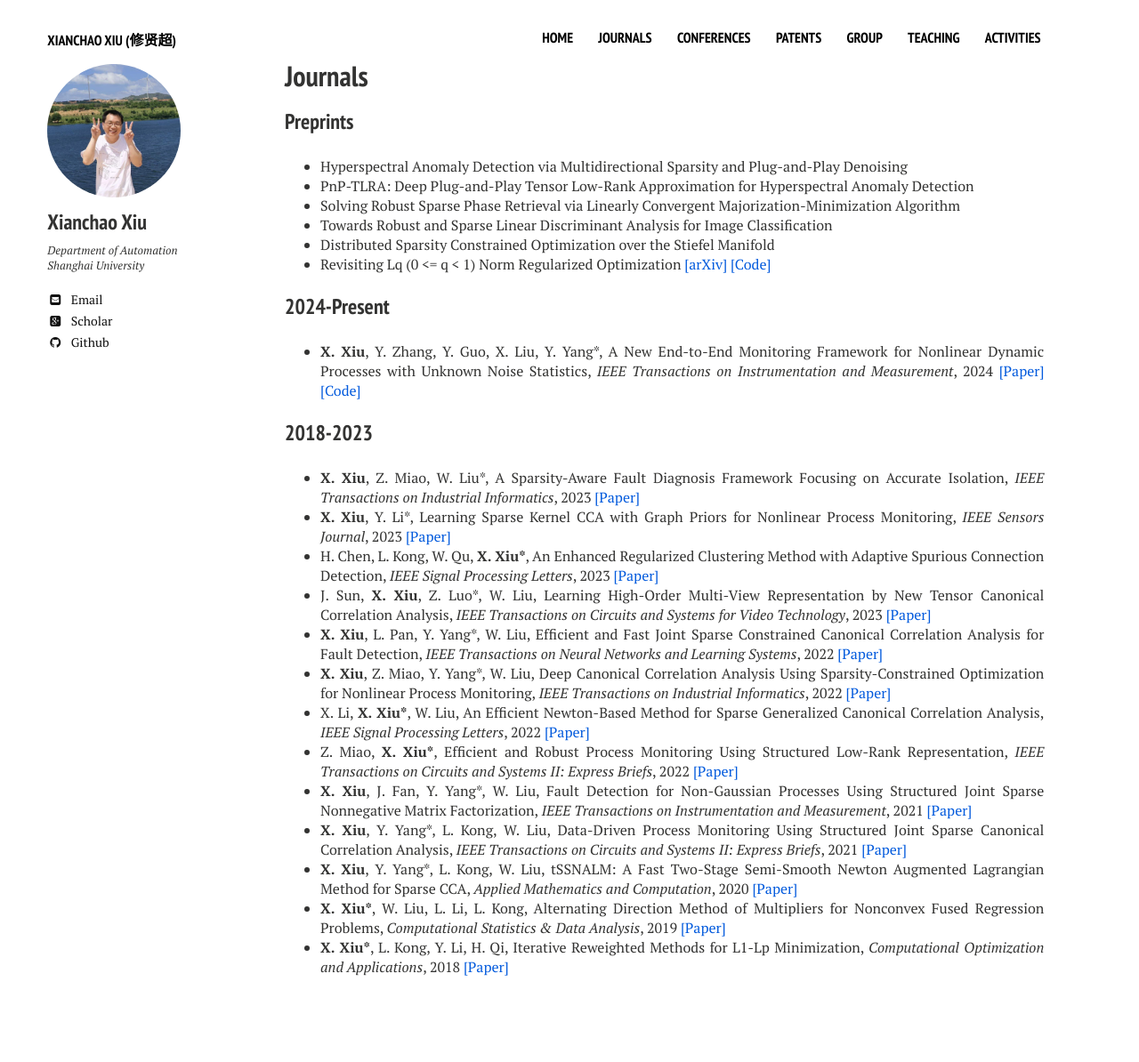
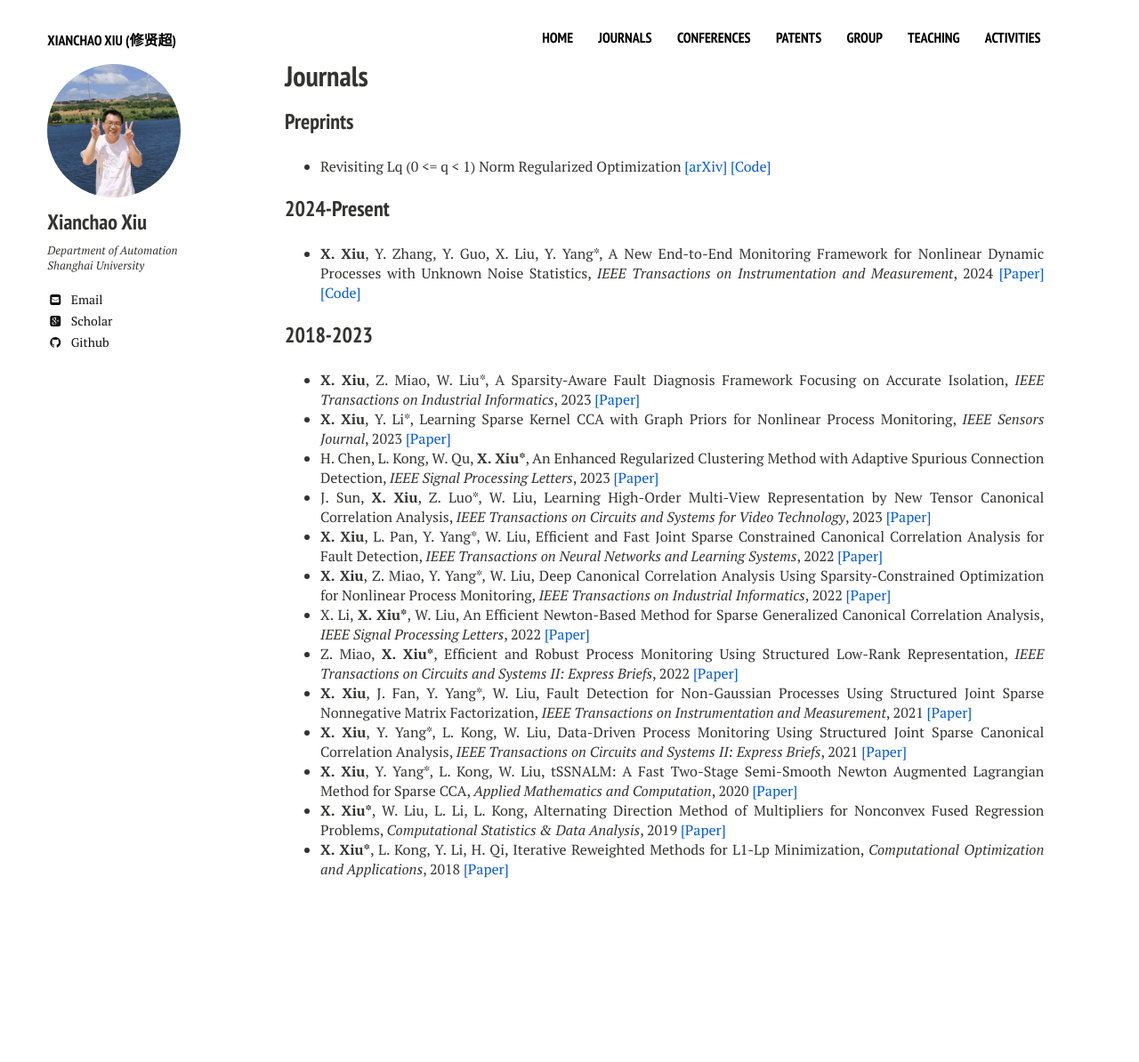
Before and after one commit to xianchaoxiu/xianchaoxiu.github.io, a Jekyll site: the page built from journals/index.md, in a window 1280 px wide. Shown: the whole page at 89% size. Built offline with Jekyll 4.4.1, drawn with Linux system fonts in a browser that asks for light colours; nearby versions of some CDN libraries; after the commit the page ends 1084 px from its top, so only the background shows below that.

Commit message:
Update index.md

```diff
--- a/journals/index.md
+++ b/journals/index.md
@@ -8,11 +8,6 @@ share: false
 ---
 
 ### Preprints
-* Hyperspectral Anomaly Detection via Multidirectional Sparsity and Plug-and-Play Denoising <br>
-* PnP-TLRA: Deep Plug-and-Play Tensor Low-Rank Approximation for Hyperspectral Anomaly Detection <br>
-* Solving Robust Sparse Phase Retrieval via Linearly Convergent Majorization-Minimization Algorithm <br>
-* Towards Robust and Sparse Linear Discriminant Analysis for Image Classification <br>
-* Distributed Sparsity Constrained Optimization over the Stiefel Manifold <br>
 * Revisiting Lq (0 <= q < 1) Norm Regularized Optimization <a href="https://arxiv.org/abs/2306.14394" class="textlink" target="_blank">[arXiv]</a> <a href="https://github.com/ShenglongZhou/PSNP" class="textlink" target="_blank">[Code]</a> <br>
 
 ### 2024-Present
```
